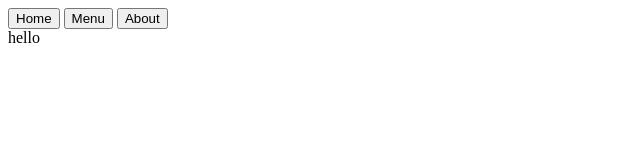
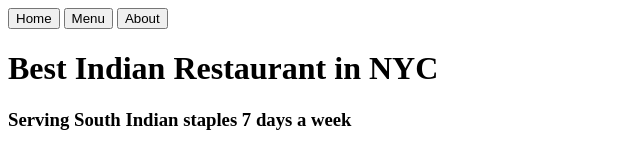
Before and after one commit to sinduraravichandran/restaurant-page, a website built with webpack: page src/template.html in a window 1280 px wide. Shown: the whole page, without its empty margins (0-640 px from the left). Built offline with nearby package versions, Linux system fonts and the light colour scheme.

Commit message:
connected files and added html via javascript

```diff
--- /dev/null
+++ b/page-load.js
@@ -0,0 +1,13 @@
+function loadHomePage() {
+    const content = document.getElementById("content");
+
+    const newHeader = document.createElement("h1");
+    newHeader.textContent = "Best Indian Restaurant in NYC"
+    content.appendChild(newHeader);
+
+    const newSubHeader = document.createElement("h3");
+    newSubHeader.textContent = "Serving South Indian staples 7 days a week"
+    content.appendChild(newSubHeader);
+}
+
+export default loadHomePage;
--- a/src/index.js
+++ b/src/index.js
@@ -1 +1,3 @@
-console.log("hi")
+import loadHomePage from "./page-load.js"
+
+loadHomePage();
--- /dev/null
+++ b/src/page-load.js
@@ -0,0 +1,13 @@
+function loadHomePage() {
+    const content = document.getElementById("content");
+
+    const newHeader = document.createElement("h1");
+    newHeader.textContent = "Best Indian Restaurant in NYC"
+    content.appendChild(newHeader);
+
+    const newSubHeader = document.createElement("h3");
+    newSubHeader.textContent = "Serving South Indian staples 7 days a week"
+    content.appendChild(newSubHeader);
+}
+
+export default loadHomePage;
--- a/src/template.html
+++ b/src/template.html
@@ -13,8 +13,8 @@
                 <button>About</button>
             </nav>
         </header>
-        <div id="content"></div>
-        <hi>hello</hi>
+        <div id="content">
+        </div>
 
     </body>
 </html>
```
